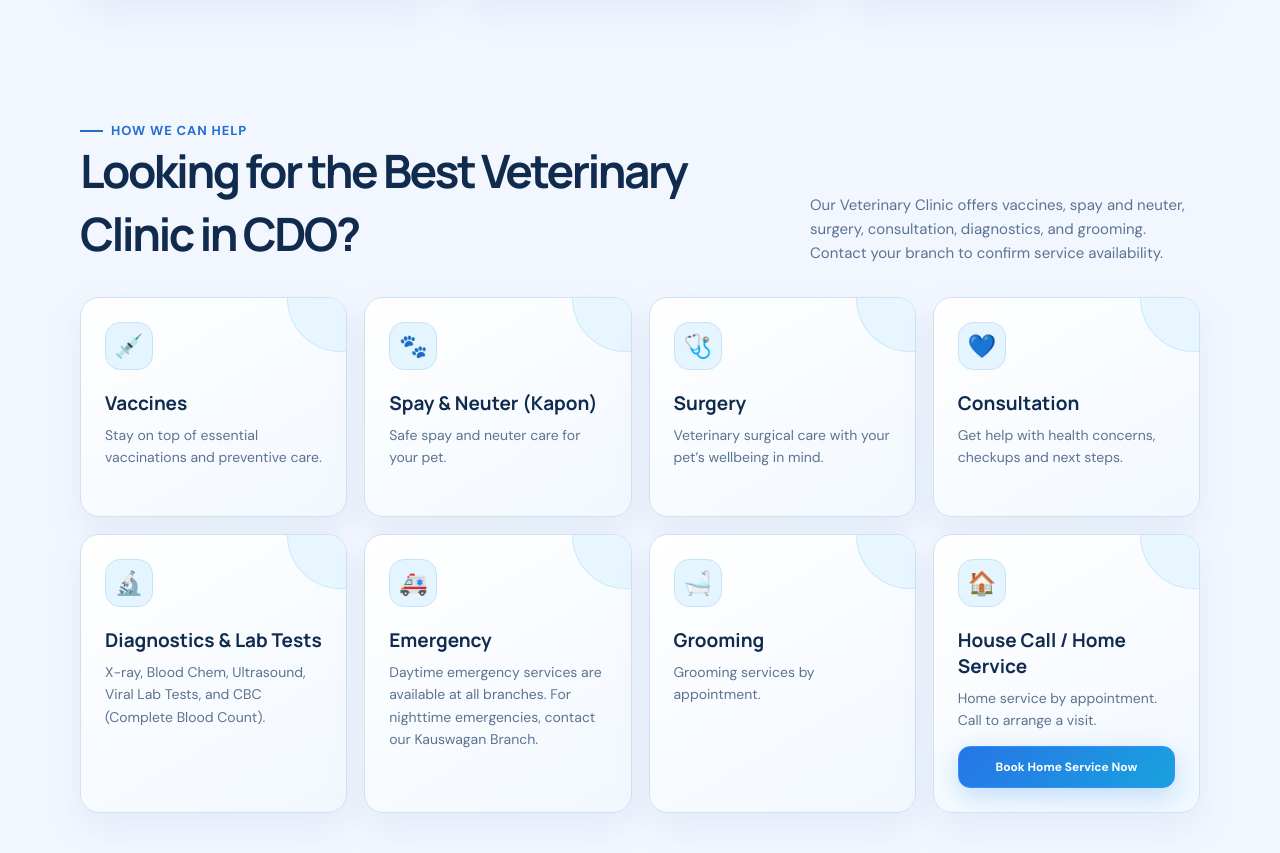
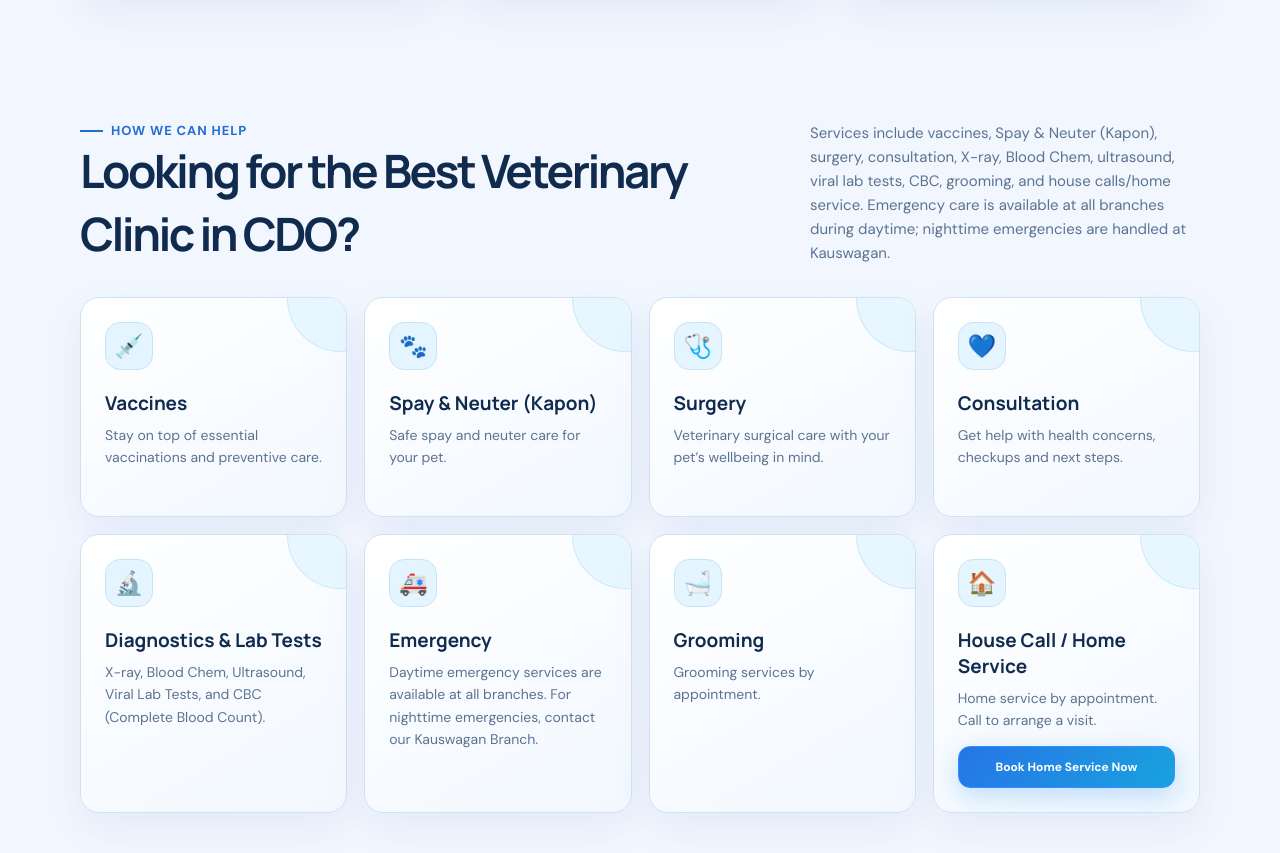
Before and after one commit to Boks-Michael/baldonadovetclinic, a website: page index.html in a window 1280 px wide. Shown: the part 1277-2130 px from the top of the page. Drawn offline with Linux system fonts and the light colour scheme.

Commit message:
Align services intro with current clinic services

```diff
--- a/index.html
+++ b/index.html
@@ -89,7 +89,7 @@
         <article class="branch"><span class="branch-code">KSW</span><h3>Kauswagan Branch</h3><p>Kauswagan National Highway, near Suzuki Service / Davies sign, Cagayan de Oro City.</p><div class="branch-hours">24 hour veterinary service<br>Morning: 8:00 AM–5:00 PM · Evening: 7:00 PM–3:00 AM</div><a class="branch-rating" href="https://share.google/pKLlP93wmHyKa1Qj3" target="_blank" rel="noopener noreferrer" aria-label="Kauswagan rating: 4.4 out of 5 from 46 reviews; open map"><span class="stars" aria-hidden="true">★★★★★</span>4.4/5 · 46 reviews</a><div class="branch-actions"><a class="btn primary" href="tel:+639166875958">Call 0916 687 5958</a><a class="btn" href="https://share.google/pKLlP93wmHyKa1Qj3" target="_blank" rel="noopener noreferrer">Map ↗</a><a class="btn facebook-link" href="https://www.facebook.com/profile.php?id=61582556777637" target="_blank" rel="noopener noreferrer" aria-label="Visit Kauswagan Branch on Facebook"><svg viewBox="0 0 24 24" aria-hidden="true"><path d="M13.7 21v-8.2h2.8l.4-3.2h-3.2V7.5c0-.9.3-1.6 1.6-1.6H17V3.1c-.3 0-1.3-.1-2.5-.1-2.5 0-4.2 1.5-4.2 4.3v2.4H7.5v3.2h2.8V21h3.4z"/></svg></a></div></article>
         <article class="branch"><span class="branch-code">UPT</span><h3>Uptown Branch</h3><p>SM Bypass Road, near Courtyard, Cagayan de Oro City.</p><div class="branch-hours">Monday–Saturday · 8:00 AM–5:00 PM<br>Closed Sundays</div><div class="branch-actions"><a class="btn primary" href="tel:+639660513649">Call 0966 051 3649</a><a class="btn" href="https://share.google/qysZ5dEI1ZziQZeEe" target="_blank" rel="noopener noreferrer">Map ↗</a><a class="btn facebook-link" href="https://www.facebook.com/bvc.uptown" target="_blank" rel="noopener noreferrer" aria-label="Visit Uptown Branch on Facebook"><svg viewBox="0 0 24 24" aria-hidden="true"><path d="M13.7 21v-8.2h2.8l.4-3.2h-3.2V7.5c0-.9.3-1.6 1.6-1.6H17V3.1c-.3 0-1.3-.1-2.5-.1-2.5 0-4.2 1.5-4.2 4.3v2.4H7.5v3.2h2.8V21h3.4z"/></svg></a></div></article>
       </div></div></section>
-    <section id="services"><div class="wrap"><div class="section-head"><div><div class="eyebrow">How we can help</div><h2>Looking for the Best Veterinary Clinic in CDO?</h2></div><p>Our Veterinary Clinic offers vaccines, spay and neuter, surgery, consultation, diagnostics, and grooming. Contact your branch to confirm service availability.</p></div>
+    <section id="services"><div class="wrap"><div class="section-head"><div><div class="eyebrow">How we can help</div><h2>Looking for the Best Veterinary Clinic in CDO?</h2></div><p>Services include vaccines, Spay &amp; Neuter (Kapon), surgery, consultation, X-ray, Blood Chem, ultrasound, viral lab tests, CBC, grooming, and house calls/home service. Emergency care is available at all branches during daytime; nighttime emergencies are handled at Kauswagan.</p></div>
       <div class="services">
         <article class="service"><div class="icon" aria-hidden="true">💉</div><h3>Vaccines</h3><p>Stay on top of essential vaccinations and preventive care.</p></article>
         <article class="service"><div class="icon" aria-hidden="true">🐾</div><h3>Spay &amp; Neuter (Kapon)</h3><p>Safe spay and neuter care for your pet.</p></article>
```
